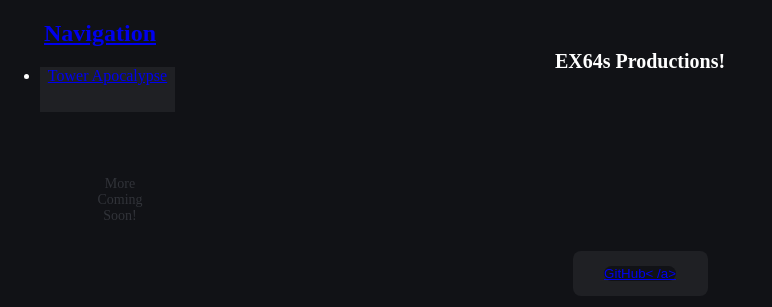
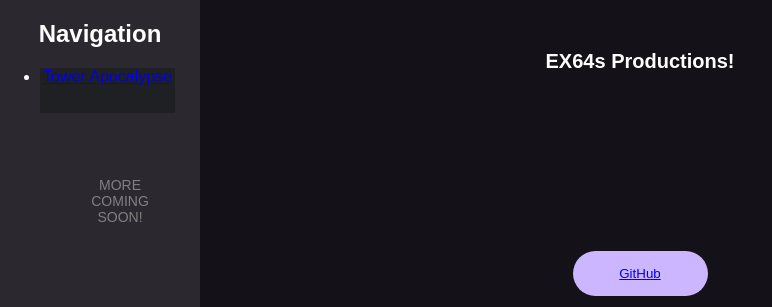
Before and after one commit to ex64s/ex64s.github.io, a plain HTML site: page index.html in a window 1280 px wide. Shown: the top 307 px of the page, without its empty margins (0-772 px from the left). Drawn offline with Linux system fonts and the light colour scheme.

Commit message:
New Fixes?

```diff
--- a/index.html
+++ b/index.html
@@ -31,14 +31,19 @@
             <!-- (JOSH: PLACE README FILE HERE OR OTHER) -->
         </p>
         <button>
-            <a class="github_link" href="https://github.com/">GitHub< /a></button>
+            <a class="github_link" href="https://github.com/">GitHub</a>
+        </button>
     </main>
     <!-- Navigation bar -->
     <aside class="main-nav">
         <h2>Navigation</h2>
         <ul>
-            <li class="TA-Project"><a href="LINK HERE">Tower Apocalypse</a></li>
-            <p class="coming-soon">More Coming Soon!</p>
+            <section>
+                <li class="TA-Project"><a href="LINK HERE">Tower Apocalypse</a></li>
+                <md-divider inset></md-divider>
+                <p class="coming-soon">More Coming Soon!</p>
+            </section>
+
         </ul>
     </aside>
 
--- a/script.js
+++ b/script.js
@@ -1,6 +1,5 @@
 var body = document.body
 
-$(body).fadeIn();
 
 var github_Button = document.getElementsByClassName("github_link");
 var footer = document.getElementsByClassName("footer");
--- a/styles.css
+++ b/styles.css
@@ -1,15 +1,13 @@
 body {
-    background-color: #111216;
+    background-color: #141218 !important;
     margin: 0;
     text-align: center;
-    font-family: "Monsterrat";
+    font-family: Arial, Helvetica, sans-serif;
     font-weight: 500;
     color: white;
-    background-color: #111216;
 }
 
 h1 {
-    background-color: #111216;
     margin: 0;
     color: white;
     text-align: center;
@@ -27,12 +25,12 @@ p {
 }
 
 div {
-    background-color: #313339;
+    background-color: #2b292f;
 }
 
 /* Basic CSS styling for the sidebar */
 aside {
-    background-color: #111216;
+    background-color: #2b292f;
     width: 200px;
     height: 100%;
     position: fixed;
@@ -41,9 +39,8 @@ aside {
 }
 
 button {
-    border-radius: 8px;
-    background-color: #1f2024;
-    border-color: #2c2e34;
+    border-radius: 5rem;
+    background-color: #ccb6ff;
     border: none;
     width: 135px;
     height: 45px;
@@ -52,17 +49,19 @@ button {
 button:hover {
     /* Circular */
     transition: cubic-bezier(0.075, 0.82, 0.165, 1);
-    border-color: #ffffff;
     /* Cursor that indicates a link */
     cursor: pointer;
 }
 
-button .github_link {
+button .TA-Project {
     border-radius: 100px;
-    background-color: #111216;
-    border-color: #313339;
-    height: 38px;
-    width: 104px;
+    size: 25px;
+}
+
+.coming-soon {
+    color: #808080;
+    text-align: center;
+    text-transform: uppercase;
 }
 
 link {
@@ -74,7 +73,3 @@ li {
     width: 135px;
     height: 45px;
 }
-
-.coming-soon {
-    color: #313339;
-}
```
